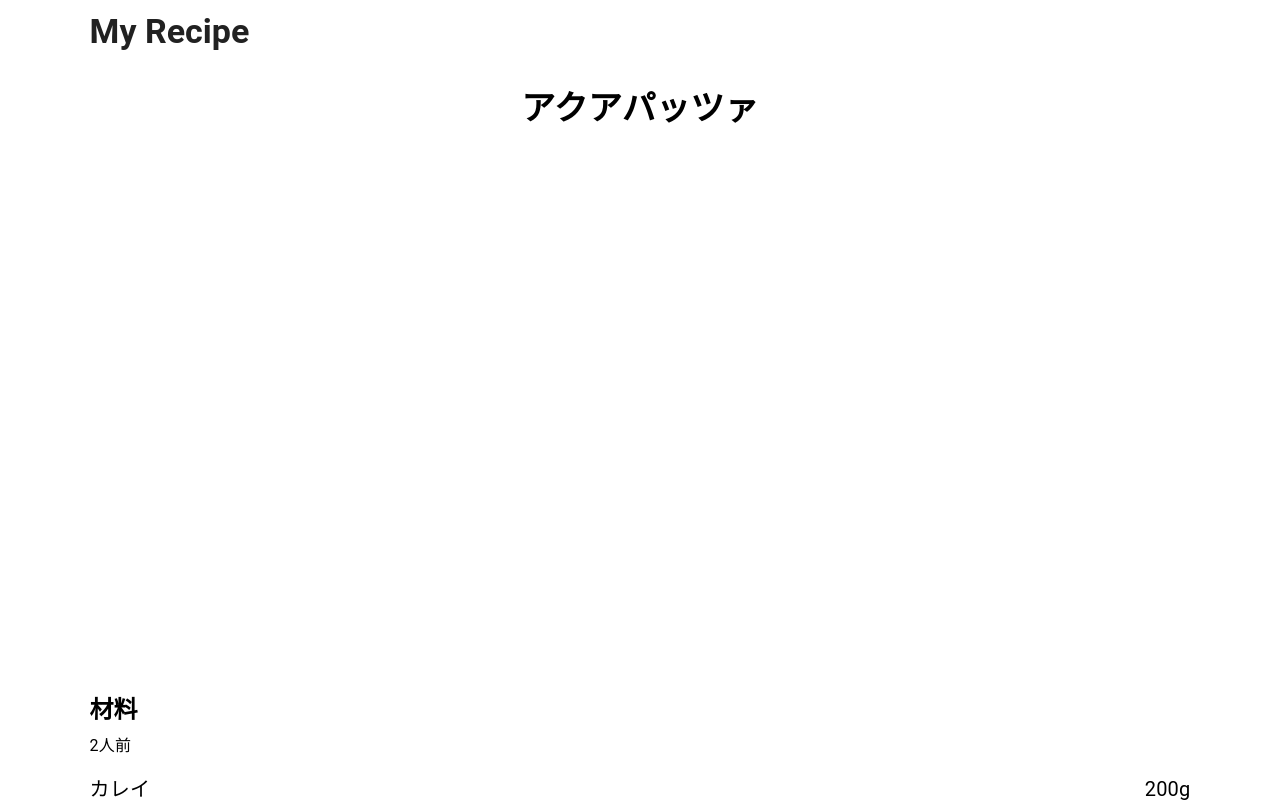
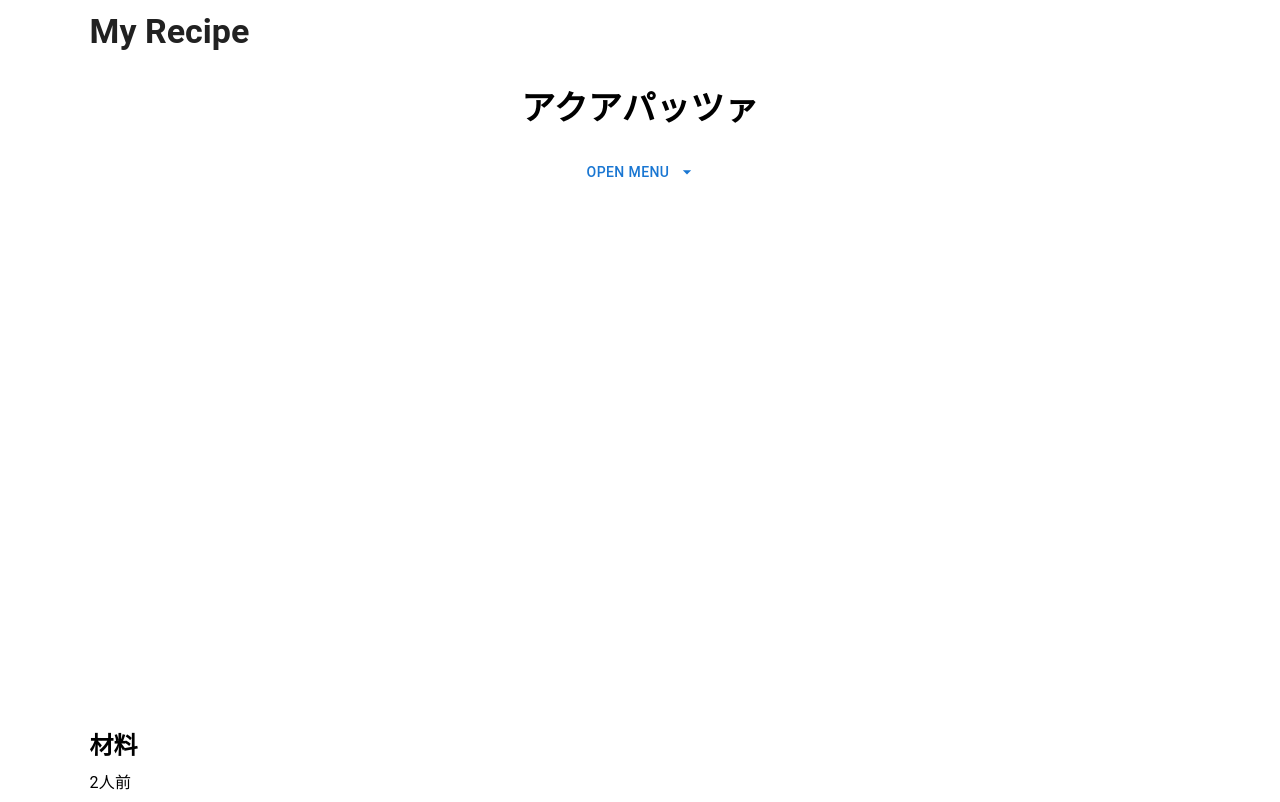
Before and after one commit to nkserveren26/myrecipe-frontend, a React (Create React App) app: page /recipes/1 in a window 1280 px wide. Shown: the top 802 px of the page. Built offline with nearby package versions, Linux system fonts and the light colour scheme.

Commit message:
ドロップダウンボタンコンポーネントを作成

```diff
--- /dev/null
+++ b/src/components/button/DropdownButton.tsx
@@ -0,0 +1,44 @@
+import React from 'react';
+import Button from '@mui/material/Button';
+import Menu from '@mui/material/Menu';
+import MenuItem from '@mui/material/MenuItem';
+import ArrowDropDownIcon from '@mui/icons-material/ArrowDropDown';
+
+export const DropdownButton: React.FC = () => {
+    const [anchorEl, setAnchorEl] = React.useState<null | HTMLElement>(null);
+
+    // ボタンがクリックされたときに呼ばれるハンドラ
+    const handleClick = (event: React.MouseEvent<HTMLElement>) => {
+        setAnchorEl(event.currentTarget);
+    };
+
+    // メニューが閉じられたときに呼ばれるハンドラ
+    const handleClose = () => {
+        setAnchorEl(null);
+    };
+
+    return (
+        <div>
+            <Button
+                aria-controls="simple-menu"
+                aria-haspopup="true"
+                color="primary"
+                onClick={handleClick}
+                endIcon={<ArrowDropDownIcon />}
+            >
+                Open Menu
+            </Button>
+            <Menu
+                id="simple-menu"
+                anchorEl={anchorEl} // メニューのアンカー要素を設定
+                keepMounted
+                open={Boolean(anchorEl)} // anchorElがnullでない場合、メニューを表示
+                onClose={handleClose}
+            >
+                <MenuItem onClick={handleClose}>Profile</MenuItem>
+                <MenuItem onClick={handleClose}>My account</MenuItem>
+                <MenuItem onClick={handleClose}>Logout</MenuItem>
+            </Menu>
+        </div>
+    );
+};
--- a/src/components/page/RecipePage.tsx
+++ b/src/components/page/RecipePage.tsx
@@ -3,6 +3,7 @@ import React from "react";
 import ReactPlayer from "react-player";
 import { useParams } from "react-router-dom";
 import { Recipe } from "../interface/interface";
+import { DropdownButton } from "../button/DropdownButton";
 
 export const RecipePage: React.FC = () => {
     const { id } = useParams<{ id: string }>();
@@ -106,6 +107,7 @@ export const RecipePage: React.FC = () => {
         <>
             <Box pt={3} pb={5}>
                 <Typography pb={3} fontWeight="bold" variant="h4">{recipe.name}</Typography>
+                <DropdownButton />
                 <Box display="flex" justifyContent="center">
                     <ReactPlayer
                         url={recipe.videoUrl}
```
